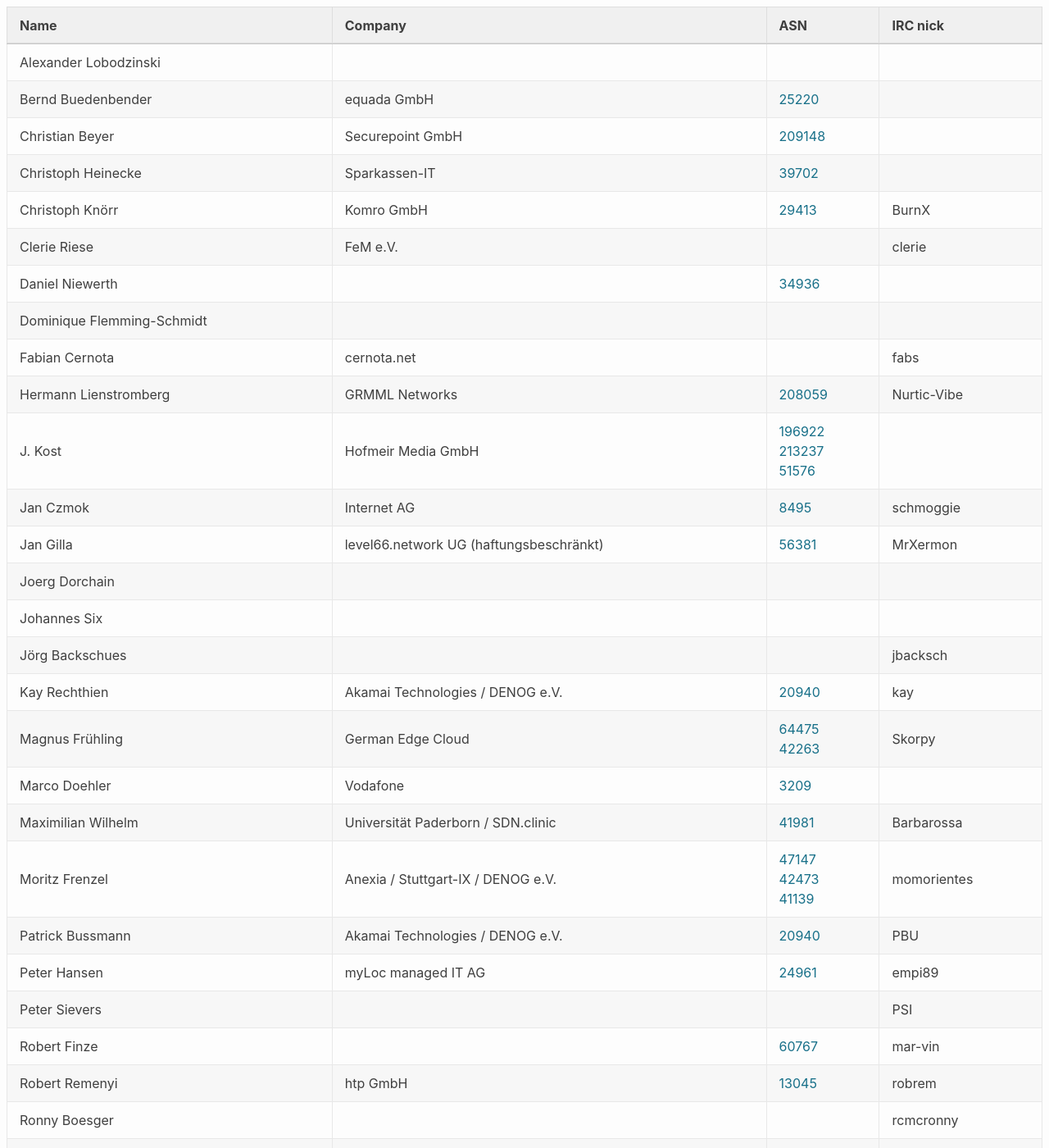
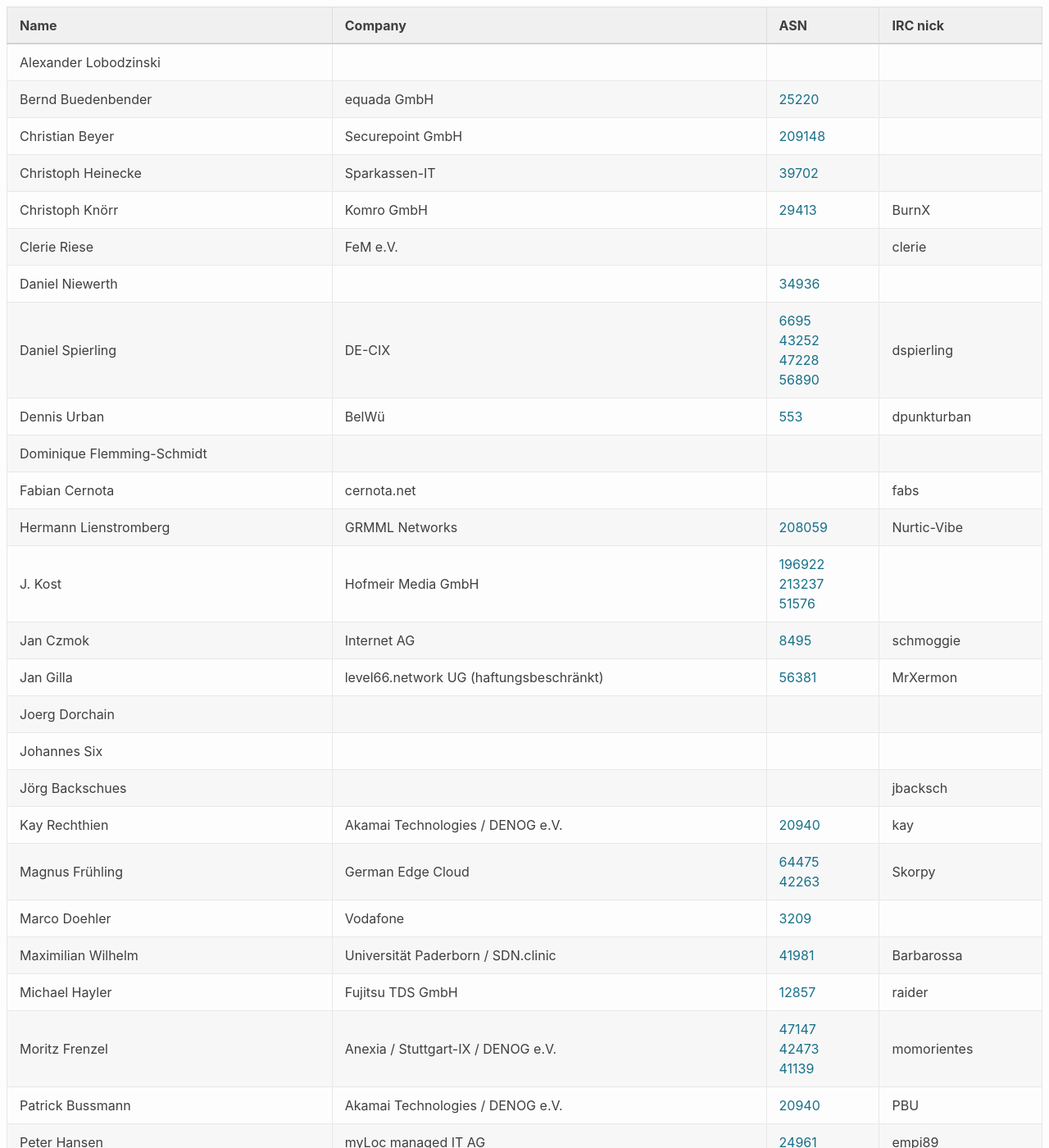
Before and after one commit to denog/pretix-attendeelist, a Jekyll site: the page built from denog2020.markdown, in a window 1280 px wide and 1400 px high. Shown: the whole window at 82% size. Built offline with Jekyll 4.4.1, drawn with Linux system fonts in a browser that asks for light colours; some of the changed text lies outside the part shown.

Commit message:
Latest data: Thu Jan 21 18:35:11 UTC 2021

```diff
--- a/_data/attendees_meetup2021-01.json
+++ b/_data/attendees_meetup2021-01.json
@@ -40,6 +40,18 @@
     "company": null,
     "irc": null,
     "asn": "34936"
+  },
+  {
+    "name": "Daniel Spierling",
+    "company": "DE-CIX",
+    "irc": "dspierling",
+    "asn": "6695 43252 47228 56890"
+  },
+  {
+    "name": "Dennis Urban",
+    "company": "BelWü",
+    "irc": "dpunkturban",
+    "asn": "553"
   },
   {
     "name": "Dominique Flemming-Schmidt",
@@ -120,6 +132,12 @@
     "asn": "41981"
   },
   {
+    "name": "Michael Hayler",
+    "company": "Fujitsu TDS GmbH",
+    "irc": "raider",
+    "asn": "12857"
+  },
+  {
     "name": "Moritz Frenzel",
     "company": "Anexia / Stuttgart-IX / DENOG e.V.",
     "irc": "momorientes",
@@ -186,10 +204,22 @@
     "asn": null
   },
   {
+    "name": "Sebastian Posner",
+    "company": null,
+    "irc": null,
+    "asn": null
+  },
+  {
     "name": "Stefan Dunkel",
     "company": "Freifunk Nordwest e.V",
     "irc": "stefan6",
     "asn": "206313"
+  },
+  {
+    "name": "Stefan Giera",
+    "company": "BelWü",
+    "irc": null,
+    "asn": "553"
   },
   {
     "name": "Stefan Neufeind",
```
